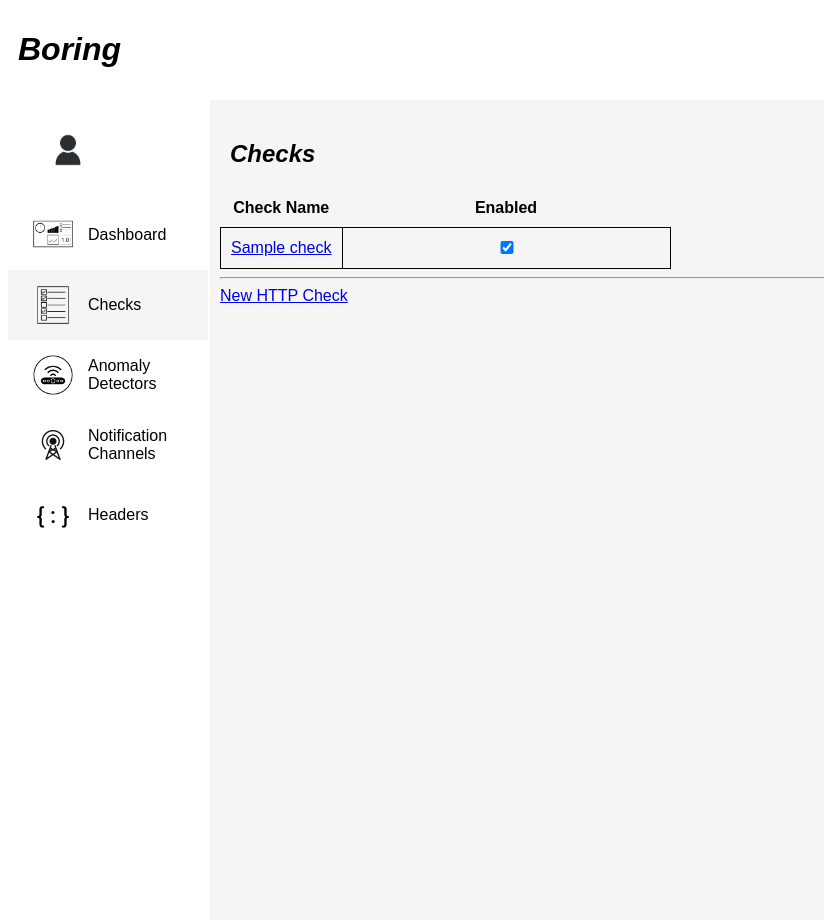
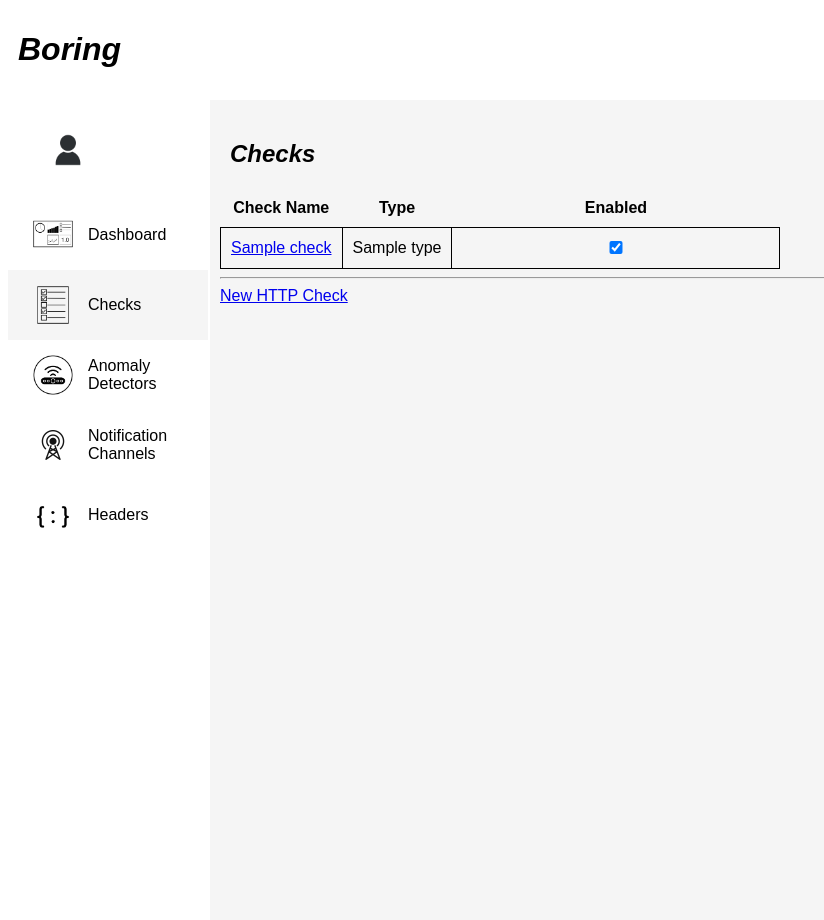
Before and after one commit to rickspencer3/boring-obervability, a Flask app: template app/templates/checks/index.html in a window 1280 px wide; the page is wider, and only the part inside the window is pictured. Shown: that part, without its empty margins (0-824 px from the left). Run offline with Flask 3, Linux system fonts and the light colour scheme; the template is opened without the code that fills it: most values are stand-ins (such as "Sample title", 1, 10 or a date in 2020); some libraries are stand-ins or nearby versions.

Commit message:
updated index page to include Check type

```diff
--- a/app/templates/checks/index.html
+++ b/app/templates/checks/index.html
@@ -18,11 +18,13 @@
   <table>
     <TR>
       <TH>Check Name</TH>
+      <TH>Type</TH>
       <TH>Enabled</TH>
     </TR>
     {% for check in checks %}
     <TR>
-      <TD><a href="{{ url_for('checks.details', check_id=check.id) }}">{{check.name}}</a>
+      <TD><a href="{{ url_for('checks.details', check_id=check.id) }}">{{check.name}}</a></TD>
+      <TD> {{ check.type }} </TD>
       {% if check.enabled %}
       <TD><input type="checkbox" id="{{check.id}}" onchange="toggleEnabled(this, '{{check.id}}')" checked /></TD>
       {% else %}
```
